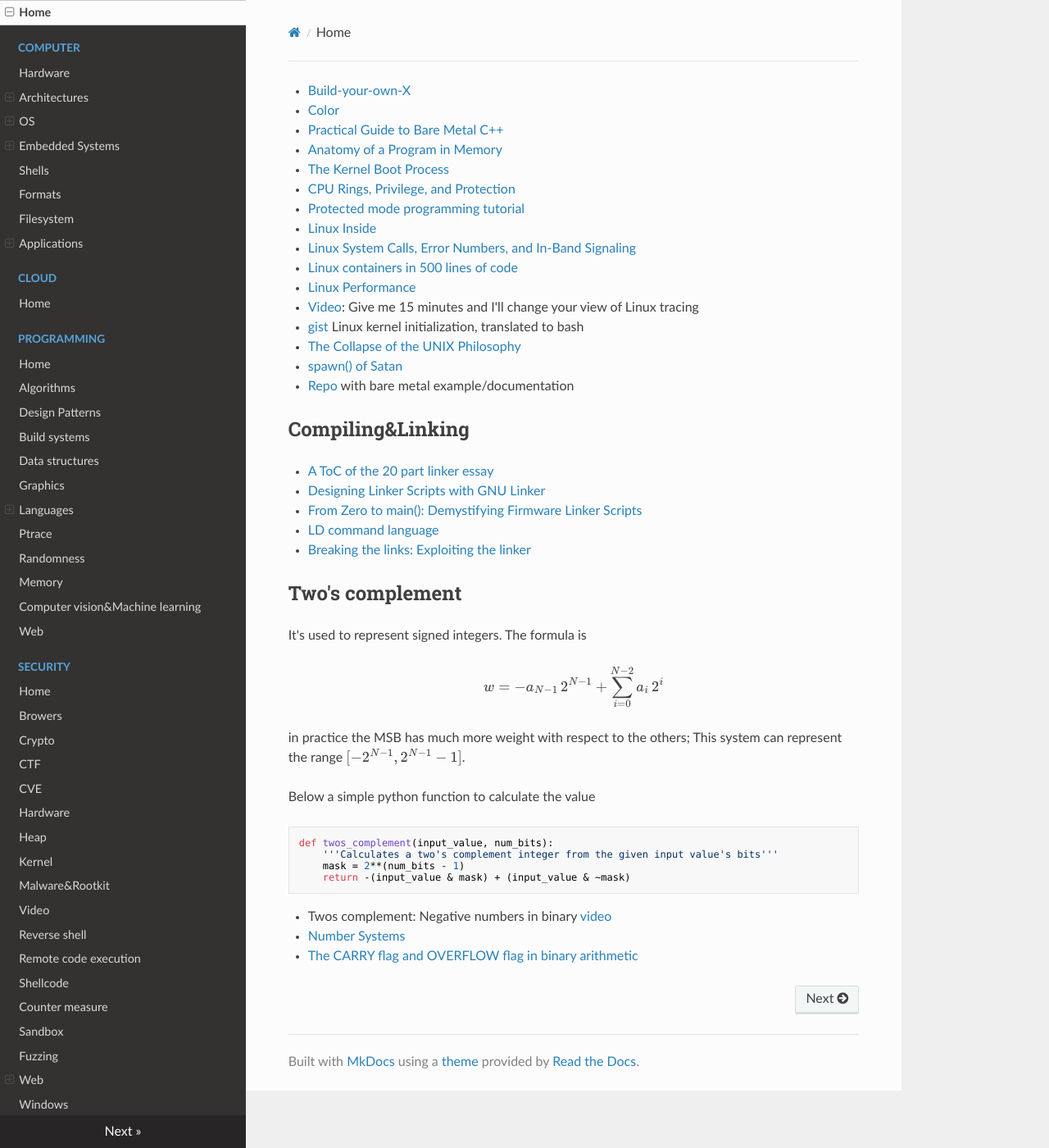
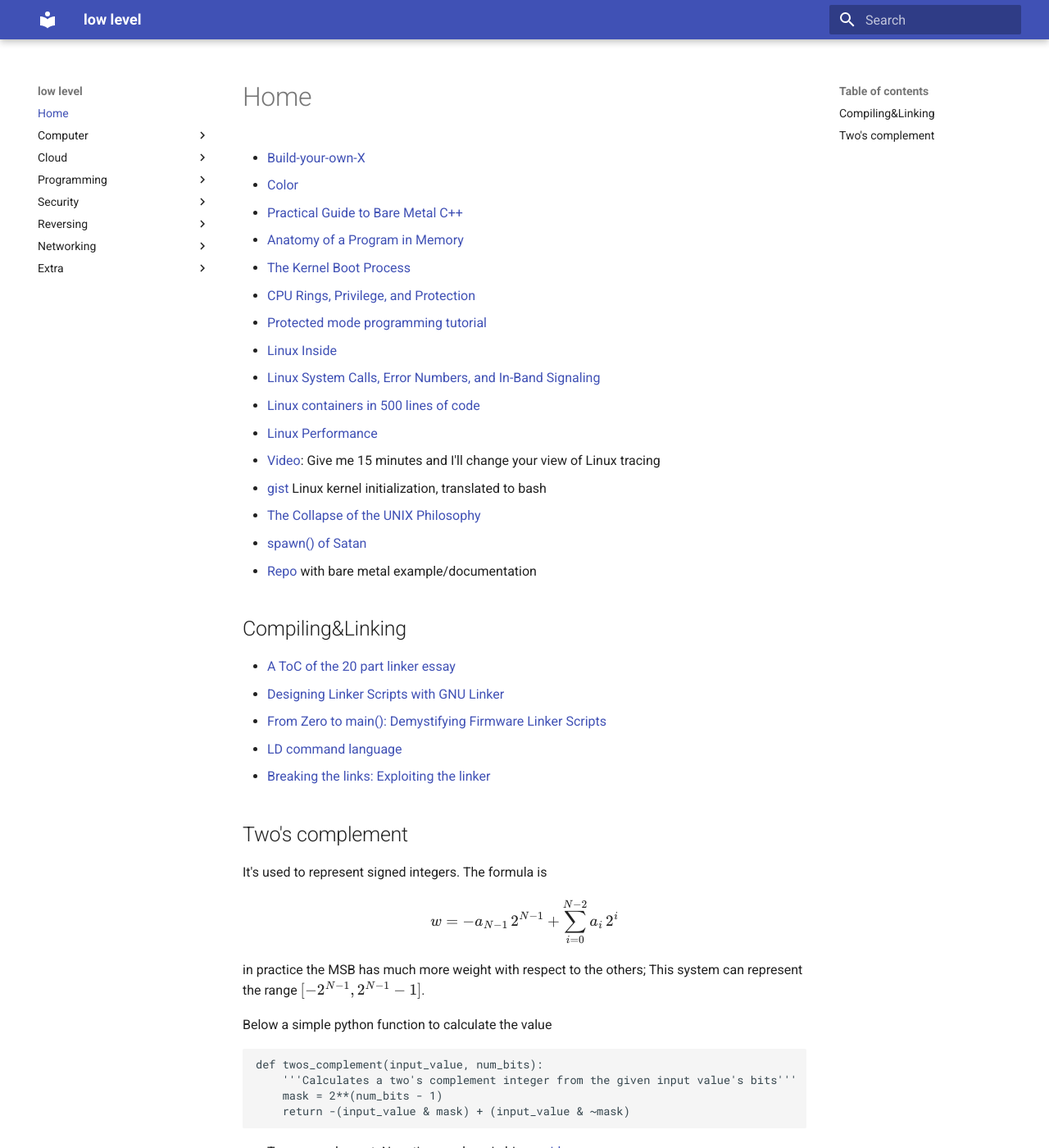
Before and after one commit to gipi/low-level, an MkDocs documentation site: the page built from docs/index.md, in a window 1280 px wide and 1400 px high. Shown: the whole window at 82% size. Built offline with MkDocs 1.6.1 and Material for MkDocs 9.7.7, drawn with Linux system fonts in a browser that asks for light colours; nearby versions of some CDN libraries; formulas are drawn with MathJax 3; some of the changed text lies outside the part shown.

Commit message:
Use material theme.

```diff
--- a/mkdocs.yml
+++ b/mkdocs.yml
@@ -85,4 +85,4 @@ nav:
 - Extra:
   - Math: extra/math.md
   - Physics: extra/physics.md
-theme: readthedocs
+theme: material
--- a/requirements.txt
+++ b/requirements.txt
@@ -1,3 +1,4 @@
-mkdocs==1.3.1
+mkdocs==1.4.2
+mkdocs-material==9.1.3
 jinja2<3.1.0
-pymdown-extensions==8.1.1
+pymdown-extensions==9.10
```
